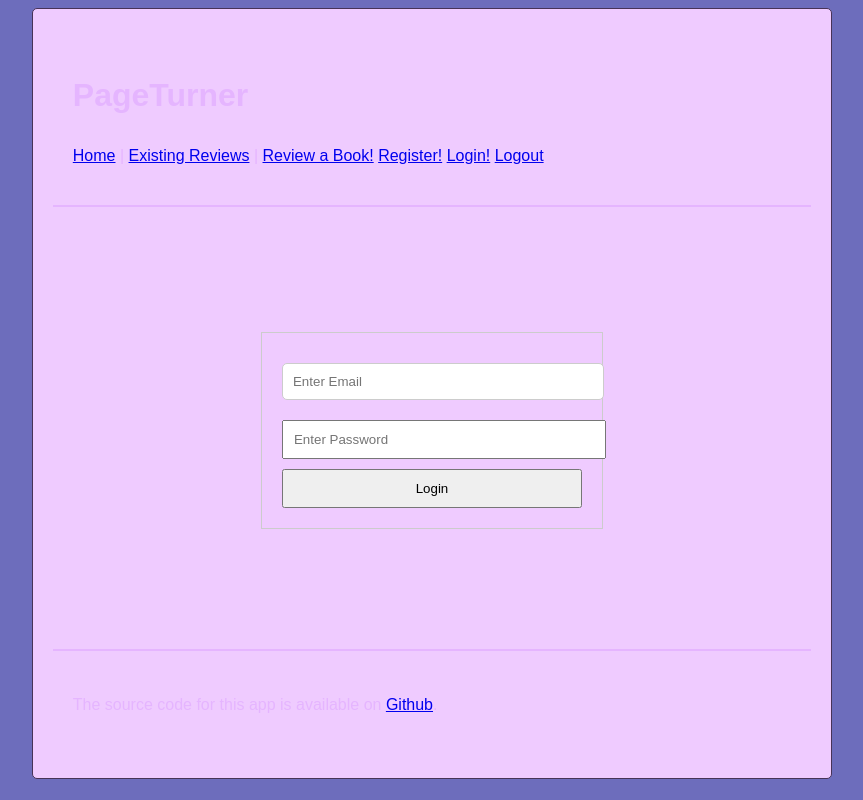
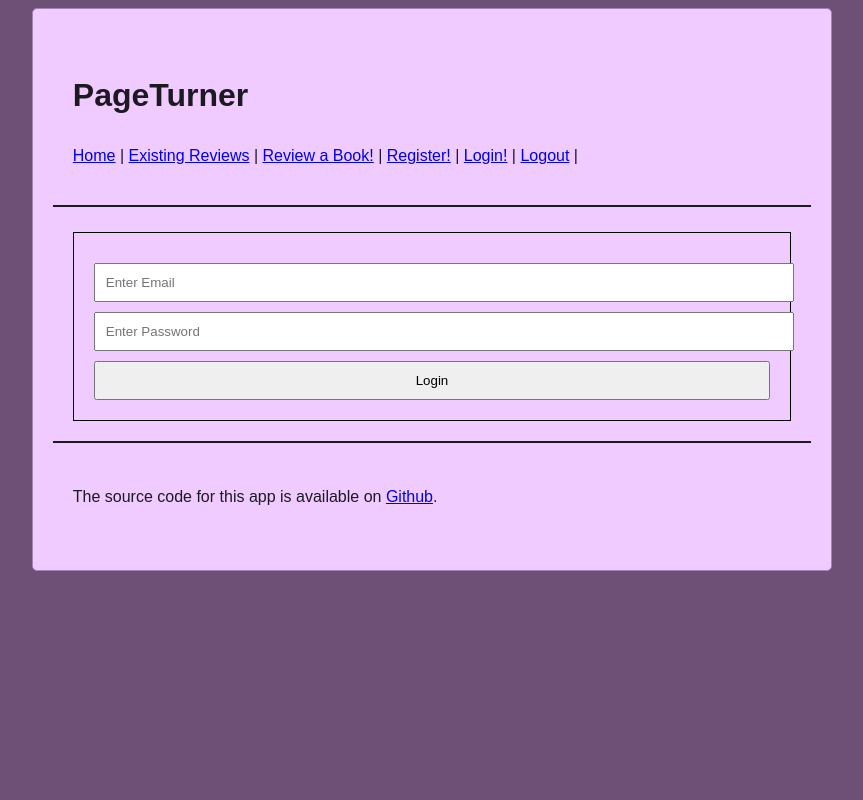
Before and after one commit to dbdesign-students-spring2024/7-web-app-carapeddle, a Flask app: page /login in a window 1280 px wide. Shown: the whole page, without its empty margins (208-1071 px from the left). Run offline with Flask 2, Linux system fonts and the light colour scheme.

Commit message:
commit new

```diff
--- a/app.py
+++ b/app.py
@@ -279,6 +279,7 @@ def write_review():
 
     user_id = flask_login.current_user.id
 
+
     # create a new document with the data the user entered
     doc = {"user_id": flask_login.current_user.id,"username": username, "title": title, "author": author, "pages": pages, "rating": rating, "review": review, "created_at": datetime.datetime.utcnow(), "comments":[]}
     db.book_reviews.insert_one(doc)  # insert a new document
@@ -335,38 +336,37 @@ def comment(mongoid):
 
 
 @app.route("/edit/<mongoid>")
+@flask_login.login_required
 def edit(mongoid):
     """
     Route for GET requests to the edit page.
     Displays a form users can fill out to edit an existing record.
-    User must have published origial review to be able to edit
 
     Parameters:
     mongoid (str): The MongoDB ObjectId of the record to be edited.
     """
+
+
     doc = db.book_reviews.find_one({"_id": ObjectId(mongoid)})
-    if doc['user_id'] != flask_login.current_user.id:
-        flash('You do not have permission to edit this post.')
-        return redirect(url_for('existing_reviews'))
+    user_id = flask_login.current_user.id
     return render_template(
         "edit.html", mongoid=mongoid, doc=doc
     )  # render the edit template
 
 
 @app.route("/edit/<mongoid>", methods=["POST"])
+@flask_login.login_required
 def edit_post(mongoid):
     """
     Route for POST requests to the edit page.
     Accepts the form submission data for the specified document and updates the document in the database.
-    User must have published origial review to be able to edit
 
     Parameters:
     mongoid (str): The MongoDB ObjectId of the record to be edited.
     """
     doc = db.book_reviews.find_one({"_id": ObjectId(mongoid)})
-    if doc['user_id'] != flask_login.current_user.id:
-        flash('You do not have permission to edit this post.')
-        return redirect(url_for('existing_reviews'))
+    user_id = flask_login.current_user.id
+
 
     username = request.form["username"]
     title = request.form["title"]
--- a/static/css/style.css
+++ b/static/css/style.css
@@ -2,15 +2,26 @@ body {
   font-family: Arial, sans-serif;
   font-size: 16px;
   line-height: 1.6;
+  color: rgb(29, 25, 32);
+  background-color: rgb(110, 80, 118);
+}
+
+
+form {
+  margin: auto;
+  width: auto;
+  padding: 20px;
+  border: 1px solid #000000;
+}
+
+input[type="text"], input[type="password"], input[type="submit"] {
+  width: 100%;
+  padding: 10px;
+  margin-top: 10px;
 }
 
 h1, h2, h3 {
   font-weight: bold;
-}
-
-body {
-  color: rgb(229, 181, 255);
-  background-color: rgb(109, 109, 188);
 }
 
 /* Layout */
@@ -18,9 +29,26 @@ body {
   width: 60%;
   margin: 0 auto;
   padding: 20px;
-  border: 1px solid #473357;
+  border: 1px solid #a183b9;
   border-radius: 5px;
   background-color: #efcbff;
+}
+
+.comments {
+  background-color: #ffffff;
+  padding: 15px;
+  margin-top: 20px;
+  border: 1px solid #ddd; /* Border around the comment section */
+  border-radius: 5px;
+}
+
+.comment {
+  padding: 10px;
+  margin-bottom: 10px;
+  background-color: #f9f9f9;
+  border: 1px solid #ddd; /* Border around each comment */
+  border-radius: 5px;
+  box-shadow: 0 2px 5px rgba(0,0,0,0.1); /* Add shadow for depth */
 }
 
 /* Buttons */
@@ -28,23 +56,23 @@ button {
   padding: 10px 20px;
   border: none;
   border-radius: 5px;
-  background-color: #535071;
+  background-color: #454360;
   color: #ffffff;
   cursor:grab;
   transition: background-color 0.3s ease;
 }
 
 button:hover {
-  background-color: #2c3e51;
+  background-color: #674a6b;
 }
 
 /* Forms */
-input[type="text"],
+
 textarea {
-  width: 100%;
+  width: auto;
   padding: 10px;
   margin-bottom: 10px;
-  border: 1px solid #ccc;
+  border: 1px solid #000000;
   border-radius: 5px;
 }
 
--- a/templates/base.html
+++ b/templates/base.html
@@ -14,10 +14,10 @@
         <p>
           <a href="{{ url_for('home')}}">Home</a> |
           <a href="{{ url_for('existing_reviews')}}">Existing Reviews</a> |
-          <a href="{{ url_for('write_review')}}">Review a Book!</a>
-          <a href="{{ url_for('register')}}">Register!</a></li>
-          <a href="{{ url_for('login')}}">Login!</a></li>
-          <a href="{{ url_for('logout')}}">Logout</a></li>
+          <a href="{{ url_for('write_review')}}">Review a Book!</a> |
+          <a href="{{ url_for('register')}}">Register!</a> |
+          <a href="{{ url_for('login')}}">Login!</a> |
+          <a href="{{ url_for('logout')}}">Logout</a> |
 
         </p>
       </header>
@@ -25,7 +25,7 @@
       <footer>
         <p>
           The source code for this app is available on
-          <a href="https://github.com/nyu-database-design/flask-mongodb-web-app"
+          <a href="https://github.com/dbdesign-students-spring2024/7-web-app-carapeddle.git"
             >Github</a
           >.
         </p>
--- a/templates/existing_reviews.html
+++ b/templates/existing_reviews.html
@@ -1,8 +1,9 @@
 {% extends 'base.html' %}
 
 {% block container %}
+<div class="container">
     <h2>Existing Reviews</h2>
-<p>This page shows information pulled from a MongoDB database collection.
+    <div>This page shows information pulled from a MongoDB database collection.
 
         {% for doc in docs %}
         <div>
@@ -51,5 +52,6 @@
             </div>
         </div>
         {%endfor%}
-</p>
+    </div>
+</div>
 {% endblock %}
--- a/templates/login.html
+++ b/templates/login.html
@@ -1,23 +1,8 @@
-{% extends 'base.html' %} {% block container %}
+{% extends 'base.html' %}
 
-<head>
-    <title>Login</title>
-    <style>
-        body { font-family: Arial, sans-serif; }
-        form {
-            margin: 100px auto;
-            width: 300px;
-            padding: 20px;
-            border: 1px solid #ccc;
-        }
-        input[type="text"], input[type="password"], input[type="submit"] {
-            width: 100%;
-            padding: 10px;
-            margin-top: 10px;
-        }
-    </style>
-</head>
-<body>
+{% block container %}
+
+
     {% with messages = get_flashed_messages() %}
         {% if messages %}
             <ul>
@@ -33,5 +18,4 @@
         <input type="password" name="password" id="password" placeholder="Enter Password">
         <input type="submit" value="Login">
     </form>
-</body>
 {% endblock %}
--- a/templates/register.html
+++ b/templates/register.html
@@ -1,4 +1,7 @@
 {% extends 'base.html' %} {% block container %}
+
+<body>
+
     <h2>Register an Account!</h2>
     {% with messages = get_flashed_messages() %}
         {% if messages %}
@@ -23,3 +26,5 @@
           </p>
     </form>
     {% endblock %}
+
+</body>
--- a/templates/write_review.html
+++ b/templates/write_review.html
@@ -1,4 +1,7 @@
-{% extends 'base.html' %} {% block container %}
+{% extends 'base.html' %}
+
+{% block container %}
+
 <h2>Review a Book!</h2>
 <p>Create a new record in the MongoDB database collection.</p>
 <form method="POST" action="{{ url_for('write_review') }}">
```
Also changed, not shown: templates/edit.html (+9 -4 lines), templates/logout.html (+6 -15 lines), README.md. Lines whose indentation alone changed are shown as unchanged.
